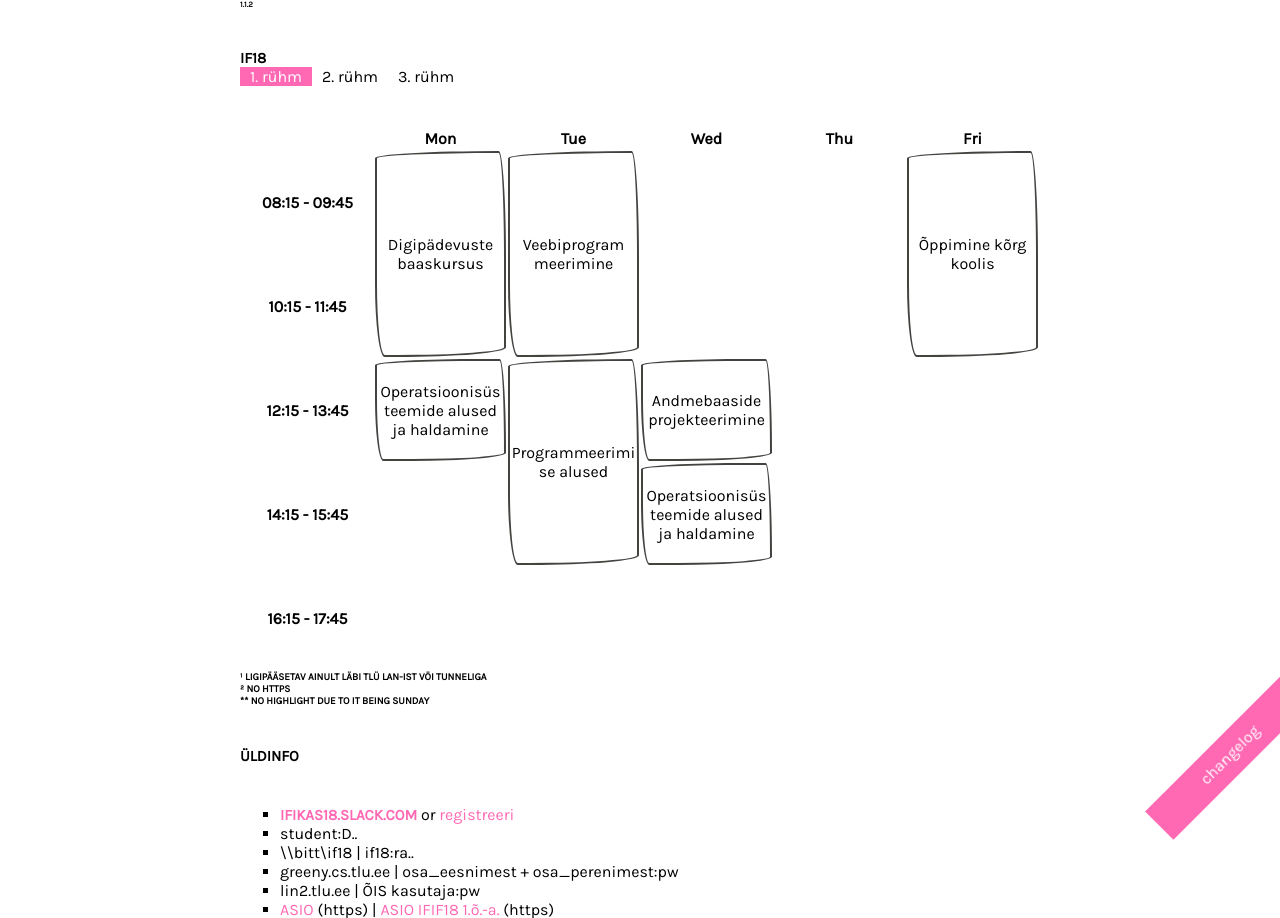
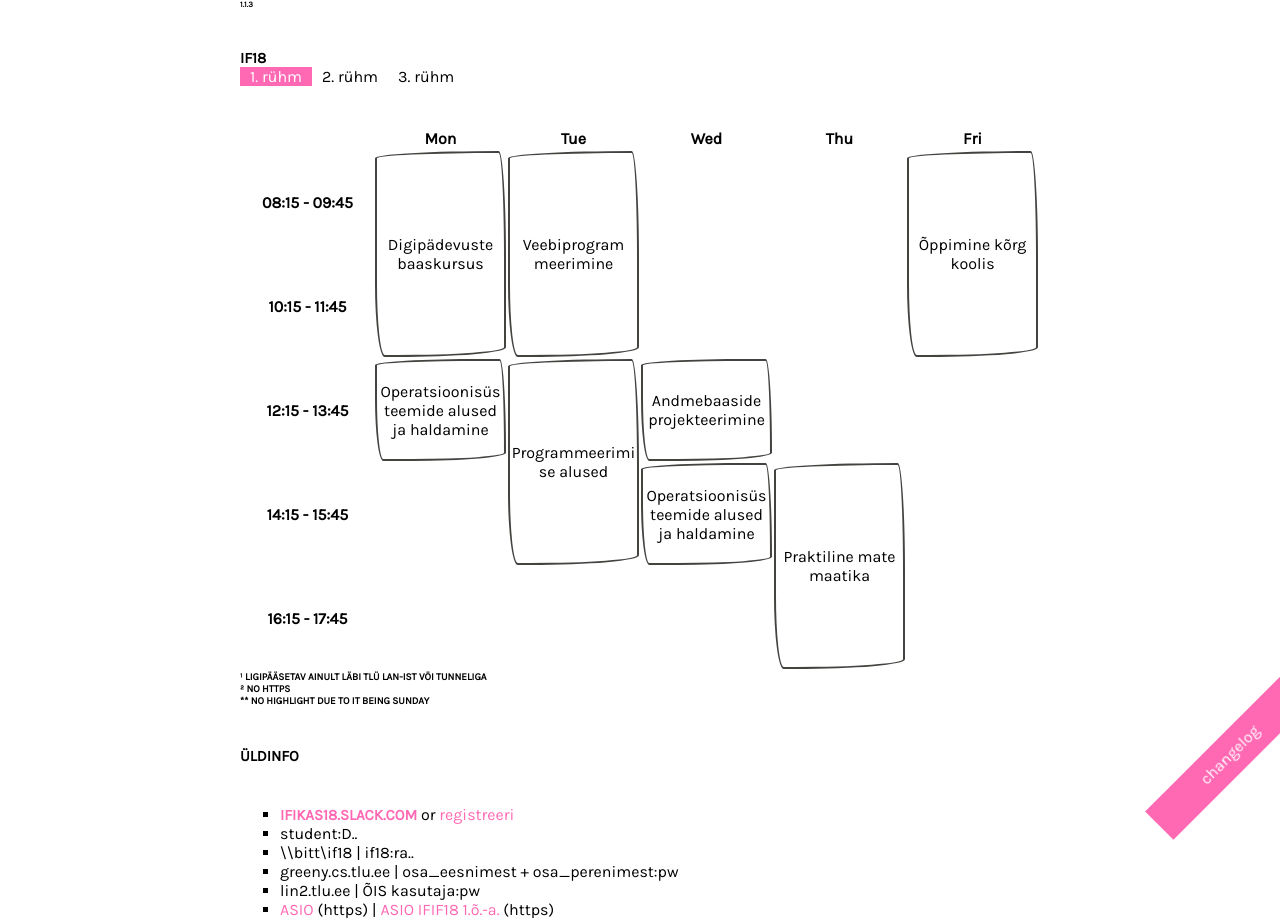
Before and after one commit to raimopew/if18_schedule, a PHP site: page /?tab=1 in a window 1280 px wide. Shown: the top 918 px of the page. Run offline with PHP 8.4, Linux system fonts and the light colour scheme.

Commit message:
up-to-date

```diff
--- a/index.php
+++ b/index.php
@@ -37,6 +37,7 @@ $subject_programmeerimise_alused = 'Pro&#8203;gram&#8203;mee&#8203;ri&#8203;mi&#
 $subject_digipadevuse_baaskursus = 'Di&#8203;gi&#8203;pä&#8203;de&#8203;vu&#8203;ste ba&#8203;as&#8203;kur&#8203;sus';
 $subject_andmebaaside_projekteerimine = 'And&#8203;me&#8203;baa&#8203;si&#8203;de pro&#8203;jek&#8203;tee&#8203;ri&#8203;mi&#8203;ne';
 $subject_oppimine_korgkoolis = 'Õp&#8203;pi&#8203;mi&#8203;ne kõrg&#8203;koo&#8203;lis';
+$subject_praktiline_matemaatika = 'Pra&#8203;kti&#8203;li&#8203;ne ma&#8203;te&#8203;maa&#8203;ti&#8203;ka';
 
 /* lingid */
 
@@ -48,16 +49,19 @@ $link_veebiprogrammeerimine2 = '<br><a href="http://greeny.cs.tlu.ee/~rinde/veeb
 $link_opsys_alused_ja_haldamine1 = '<a href="http://minitorn.cs.tlu.ee/IFI6209/" class="under" target="_blank">minitorn²</a>';
 $link_opsys_alused_ja_haldamine2 = '<br><a href="http://www.cs.tlu.ee/IFI6209/" class="under" target="_blank">failid²</a>';
 
-$link_programmeerimise_alused1 = '<a href="http://www.cs.tlu.ee/~inga/progbaas/" class="under" target="_blank">failid²</a>';
+$link_programmeerimise_alused1 = '<a href="http://www.cs.tlu.ee/~inga/progbaas/" class="under" target="_blank">info²</a>';
 $link_programmeerimise_alused2 = '<br><a href="http://www.cs.tlu.ee/~inga/progbaas/Prog_naited/" class="under" target="_blank">näited²</a>';
-$link_programmeerimise_alused3 = '<br><a href="http://www.cs.tlu.ee/~inga/Prog_materjalid/" class="under" target="_blank">materjalid</a>';
+$link_programmeerimise_alused3 = '<br><a href="http://www.cs.tlu.ee/~inga/Prog_materjalid/" class="under" target="_blank">loengud</a>';
 
 $link_digipadevuse_baaskursus1 = '<a href="https://www.tlu.ee/~kivik/Digipad/" class="under" target="_blank">failid</a>';
 
-$link_andmebaaside_projekteerimine1 = '<a href="http://www.cs.tlu.ee/~inga/AB_proj/" class="under" target="_blank">failid²</a>';
+$link_andmebaaside_projekteerimine1 = '<a href="http://www.cs.tlu.ee/~inga/AB_proj/" class="under" target="_blank">info²</a>';
 
 $link_oppimine_korgkoolis1 = '<a href="https://edidaktikum.ee/" class="under" target="_blank">eDidaktikum</a>';
 $link_oppimine_korgkoolis2 = '<br><a href="https://dti6001.wordpress.com/" class="under" target="_blank">kirjeldus</a>';
+
+$link_praktiline_matemaatika1 = '?';
+$link_praktiline_matemaatika2 = '';
 
 ?>
 <!DOCTYPE html>
@@ -76,7 +80,7 @@ if ($numberOfTheDay == 1) {
 } elseif ($numberOfTheDay == 3) {
 	echo "<style> .handdrawnbox.Wednesday { background-color: yellow; } </style>\n";
 } elseif ($numberOfTheDay == 4) {
-	echo "<style> .handdrawnbox.Thursday { } </style>\n";
+	echo "<style> .handdrawnbox.Thursday { background-color: yellow; } </style>\n";
 } elseif ($numberOfTheDay == 5) {
 	echo "<style> .handdrawnbox.Friday { background-color: yellow; } </style>\n";
 }
@@ -87,7 +91,7 @@ if ($numberOfTheDay == 1) {
 
 <div class="container">
 <div class="ribbon bottom-right posiFixed hotpink"><a href="changelog.log" class="specialTwo" target="_blank">changelog</a></div>
-<h5>1.1.2</h5>
+<h5>1.1.3</h5>
 <h4>IF18</h4>
 <div class="tabs">
   <input class="input" name="tabs" type="radio" id="tab-1"<?php echo $firstChecked . $defaultChecked?>/>
@@ -131,7 +135,7 @@ if ($numberOfTheDay == 1) {
 		<td></td>
 		<!-- <td>data</td> rip -->
 		<td class="handdrawnbox Wednesday"><a id="hide17" href="#hide17" class="hide"><?php echo $subject_opsys_alused_ja_haldamine ?></a><a id="show17" href="#show17" class="show"><?php echo $subject_opsys_alused_ja_haldamine ?></a><div class="more"><?php echo $link_opsys_alused_ja_haldamine1 . $link_opsys_alused_ja_haldamine2 ?></div></td>
-		<td></td>
+		<td class="handdrawnbox Thursday" rowspan="2"><a id="hide18" href="#hide18" class="hide"><?php echo $subject_praktiline_matemaatika ?></a><a id="show18" href="#show18" class="show"><?php echo $subject_praktiline_matemaatika ?></a><div class="more"><?php echo $link_praktiline_matemaatika1 . $link_praktiline_matemaatika2 ?></div></td>
 		<td></td>
 	</tr>
 	<tr>
@@ -139,7 +143,7 @@ if ($numberOfTheDay == 1) {
 		<td></td>
 		<td></td>
 		<td></td>
-		<td></td>
+		<!--<td>X</td>-->
 		<td></td>
 	</tr>
 </table>
@@ -185,7 +189,7 @@ if ($numberOfTheDay == 1) {
 		<td></td>
 		<!-- <td>data</td> rip -->
 		<td class="handdrawnbox Wednesday"><a id="hide27" href="#hide27" class="hide"><?php echo $subject_andmebaaside_projekteerimine ?></a><a id="show27" href="#show27" class="show"><?php echo $subject_andmebaaside_projekteerimine ?></a><div class="more"><?php echo $link_andmebaaside_projekteerimine1 ?></div></td>
-		<td></td>
+		<td class="handdrawnbox Thursday" rowspan="2"><a id="hide28" href="#hide28" class="hide"><?php echo $subject_praktiline_matemaatika ?></a><a id="show28" href="#show28" class="show"><?php echo $subject_praktiline_matemaatika ?></a><div class="more"><?php echo $link_praktiline_matemaatika1 . $link_praktiline_matemaatika2 ?></div></td>
 		<td></td>
 	</tr>
 	<tr>
@@ -193,7 +197,7 @@ if ($numberOfTheDay == 1) {
 		<td></td>
 		<td></td>
 		<td></td>
-		<td></td>
+		<!--<td></td>-->
 		<td></td>
 	</tr>
 </table>
@@ -239,7 +243,7 @@ if ($numberOfTheDay == 1) {
 		<td></td>
 		<!-- <td>data</td> rip -->
 		<td></td>
-		<td></td>
+		<td class="handdrawnbox Thursday" rowspan="2"><a id="hide37" href="#hide37" class="hide"><?php echo $subject_praktiline_matemaatika ?></a><a id="show37" href="#show37" class="show"><?php echo $subject_praktiline_matemaatika ?></a><div class="more"><?php echo $link_praktiline_matemaatika1 . $link_praktiline_matemaatika2 ?></div></td>
 		<td></td>
 	</tr>
 	<tr>
@@ -247,7 +251,7 @@ if ($numberOfTheDay == 1) {
 		<td></td>
 		<td class="handdrawnbox Tuesday"><a id="hide38" href="#hide38" class="hide"><?php echo $subject_opsys_alused_ja_haldamine ?></a><a id="show38" href="#show38" class="show"><?php echo $subject_opsys_alused_ja_haldamine ?></a><div class="more"><?php echo $link_opsys_alused_ja_haldamine1 . $link_opsys_alused_ja_haldamine2 ?></div></td>
 		<td></td>
-		<td></td>
+		<!--<td></td>-->
 		<td></td>
 	</tr>
 </table>
@@ -256,10 +260,6 @@ if ($numberOfTheDay == 1) {
 <h2>¹ ligipääsetav ainult läbi TLÜ lan-ist vöi tunneliga</h2>
 <h2>² no https</h2>
 <?php
-
-if ($numberOfTheDay == 4) {
-	echo "<h3>** No higlight due to no classes on Thursday</h3>";
-}
 
 if ($numberOfTheDay > 5) {
 	echo "<h3>** No highlight due to it being ";
@@ -286,7 +286,7 @@ if ($numberOfTheDay > 5) {
 	<li><a href="https://ois2.tlu.ee/" class="special" target="_blank">ÕIS</a> (https)</li>
 	<li><a id="hide40" href="#hide40" class="hide special">+ GitHub käsud (push)</a><a id="show40" href="#show40" class="show special">- GitHub käsud (push)</a><div class="more"><p>git add .</p><p>git commit -m "kommentaar"</p><p>git push</p></div></li>
 	<li><a id="hide41" href="#hide41" class="hide special">+ SQL info</a><a id="show41" href="#show41" class="show special">- SQL info</a><div class="more"><p><a href="http://greeny.cs.tlu.ee/phpMyAdmin" class="special" target="_blank">greeny.cs.tlu.ee/phpMyAdmin</a> (tunneliga ainult)</p><p>greeny (putty): mysql -uif.. -pif.. if18_nimi (spetsiaalselt ei kirjutanud välja)</p></div></li>
-	<li><a id="hide42" href="#hide42" class="hide special">+ muud materjalid</a><a id="show42" href="#show42" class="show special">- muud materjalid</a><div class="more"><p><a href="http://www.cs.tlu.ee/instituut/nouded/lopu_too/yliopilastoode_vormistusjuhend_2016a.pdf" class="special" target="_blank">Lõputöö vormistamise juhend</a></p><p><a href="https://madis0.gitlab.io/tlu-eap/" class="special" target="_blank">Madise EAP calc</a></p><p><a href="https://drive.google.com/drive/u/0/folders/16hDQYkxrAxfkkIYyaWXUOwvxAp4VpnH1" class="special" target="_blank">Caupo TLÜ Google Drive Shared</a></p></div></li>
+	<li><a id="hide42" href="#hide42" class="hide special">+ muud materjalid</a><a id="show42" href="#show42" class="show special">- muud materjalid</a><div class="more"><p><a href="http://caupo.ee/tlu/" class="special" target="_blank">http://caupo.ee/tlu/</a></p><p><a href="http://www.cs.tlu.ee/instituut/nouded/lopu_too/yliopilastoode_vormistusjuhend_2016a.pdf" class="special" target="_blank">Lõputöö vormistamise juhend</a></p><p><a href="https://madis0.gitlab.io/tlu-eap/" class="special" target="_blank">Madise EAP calc</a></p><p><a href="https://drive.google.com/drive/u/0/folders/16hDQYkxrAxfkkIYyaWXUOwvxAp4VpnH1" class="special" target="_blank">Caupo TLÜ Google Drive Shared</a></p><p><a href="https://products.office.com/en/student/office-in-education" class="special" target="_blank">Office 365 for students for free</a></p></div></li>
 </ul>
 <div class="by">by Raimo Pregel, 2018</div>
 </div>
```
Also changed, not shown: 1 other file.
